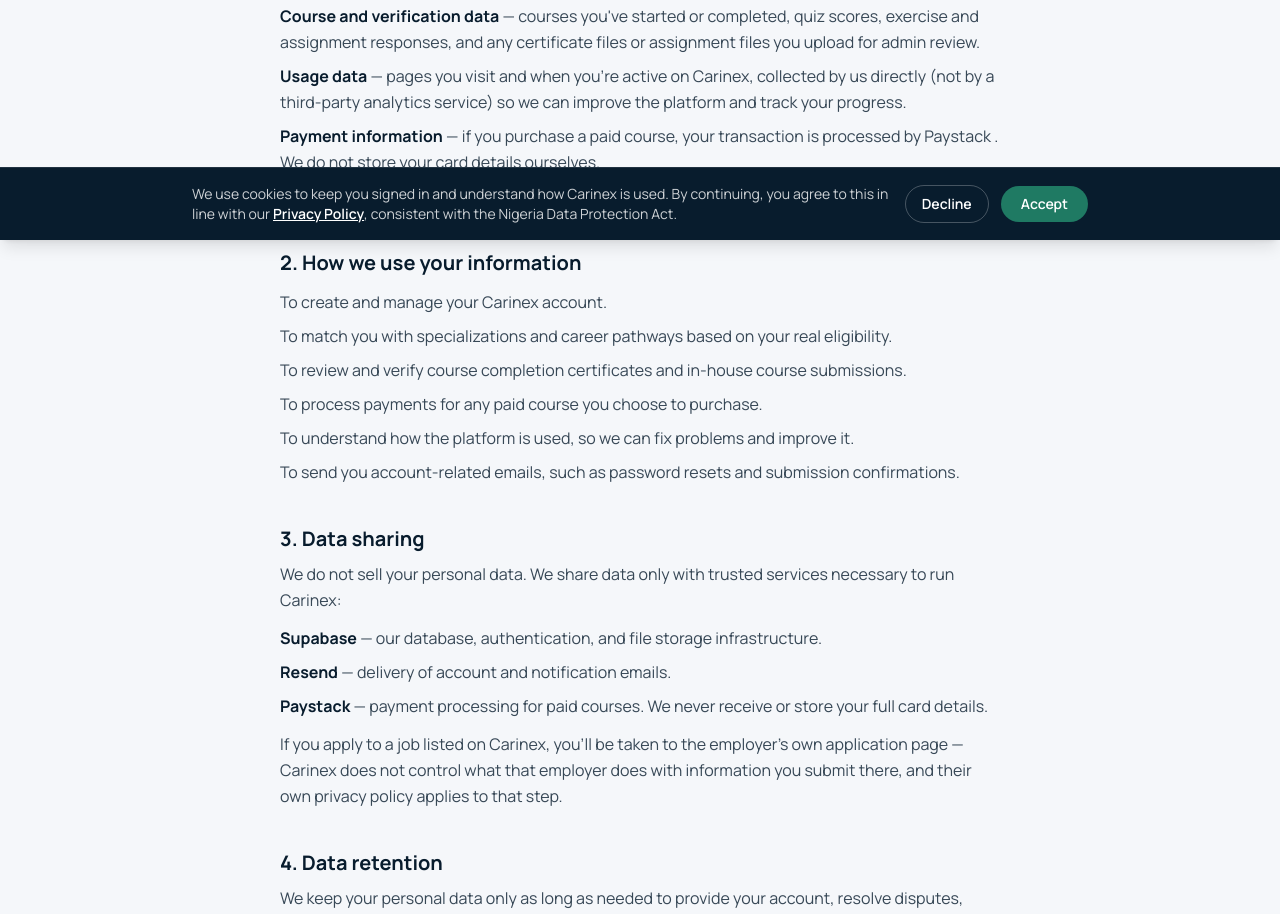
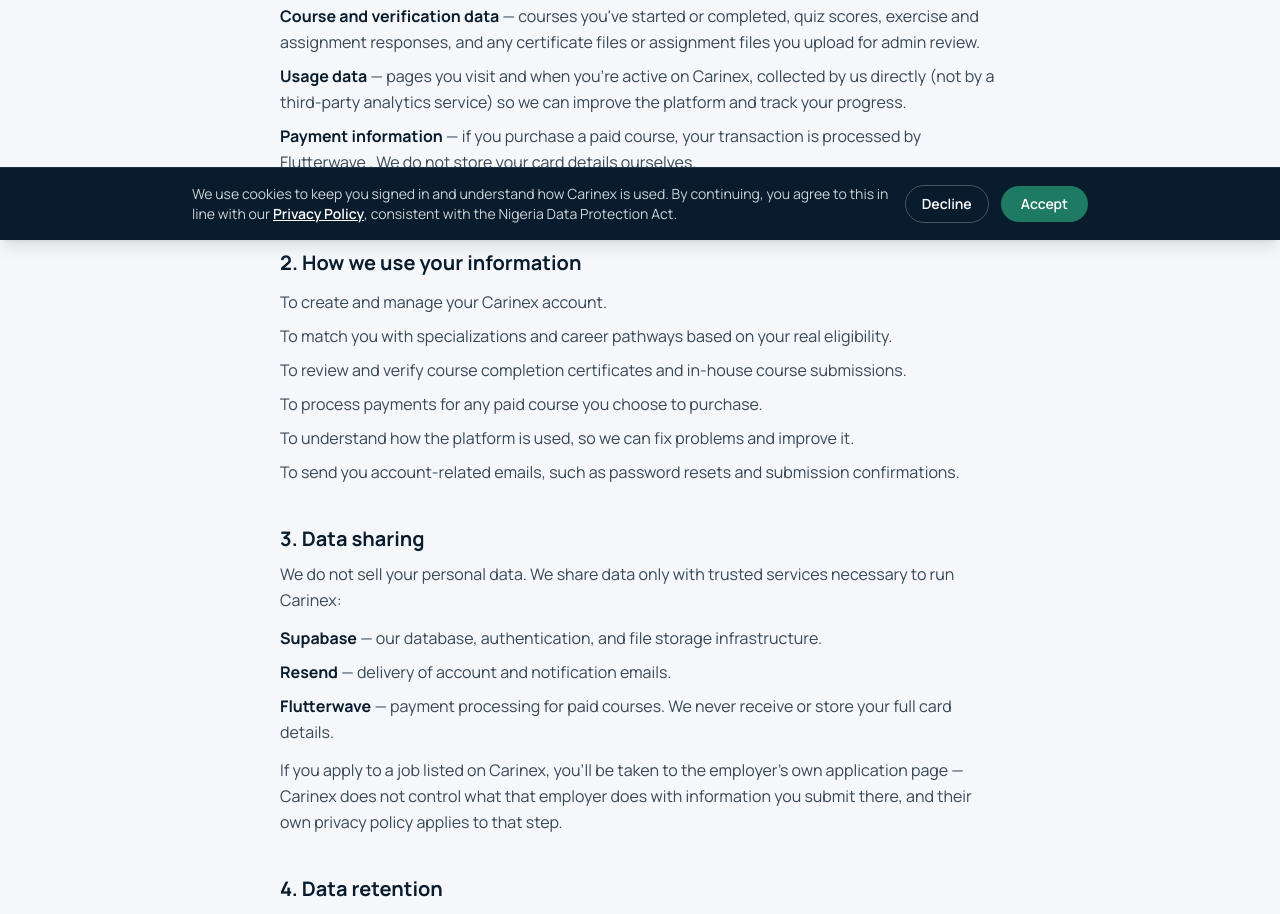
Before and after one commit to isaaczauyei-cyber/Carinex.ai, a Next.js app: page /privacy in a window 1280 px wide. Shown: the part 560-1474 px from the top of the page. Built offline with nearby package versions, Linux system fonts and the light colour scheme; no server answers.

Commit message:
Change payment processor from Paystack to Flutterwave

```diff
--- a/app/privacy/page.tsx
+++ b/app/privacy/page.tsx
@@ -24,7 +24,7 @@ export default function PrivacyPage() {
               <li><strong className="text-carinex-navy">Professional information</strong> — your NMCN license status, years of clinical experience, clinical background, work experience, external certifications, and career goals, which you provide to build your profile and match you to specializations.</li>
               <li><strong className="text-carinex-navy">Course and verification data</strong> — courses you&apos;ve started or completed, quiz scores, exercise and assignment responses, and any certificate files or assignment files you upload for admin review.</li>
               <li><strong className="text-carinex-navy">Usage data</strong> — pages you visit and when you&apos;re active on Carinex, collected by us directly (not by a third-party analytics service) so we can improve the platform and track your progress.</li>
-              <li><strong className="text-carinex-navy">Payment information</strong> — if you purchase a paid course, your transaction is processed by Paystack . We do not store your card details ourselves.</li>
+              <li><strong className="text-carinex-navy">Payment information</strong> — if you purchase a paid course, your transaction is processed by Flutterwave . We do not store your card details ourselves.</li>
               <li><strong className="text-carinex-navy">Device information</strong> — browser type and IP address, for security purposes.</li>
             </ul>
           </div>
@@ -49,7 +49,7 @@ export default function PrivacyPage() {
             <ul className="mt-3 flex flex-col gap-2 leading-relaxed">
               <li><strong className="text-carinex-navy">Supabase</strong> — our database, authentication, and file storage infrastructure.</li>
               <li><strong className="text-carinex-navy">Resend</strong> — delivery of account and notification emails.</li>
-              <li><strong className="text-carinex-navy">Paystack</strong> — payment processing for paid courses. We never receive or store your full card details.</li>
+              <li><strong className="text-carinex-navy">Flutterwave</strong> — payment processing for paid courses. We never receive or store your full card details.</li>
             </ul>
             <p className="mt-3 leading-relaxed">
               If you apply to a job listed on Carinex, you&apos;ll be taken to the employer&apos;s own
```
